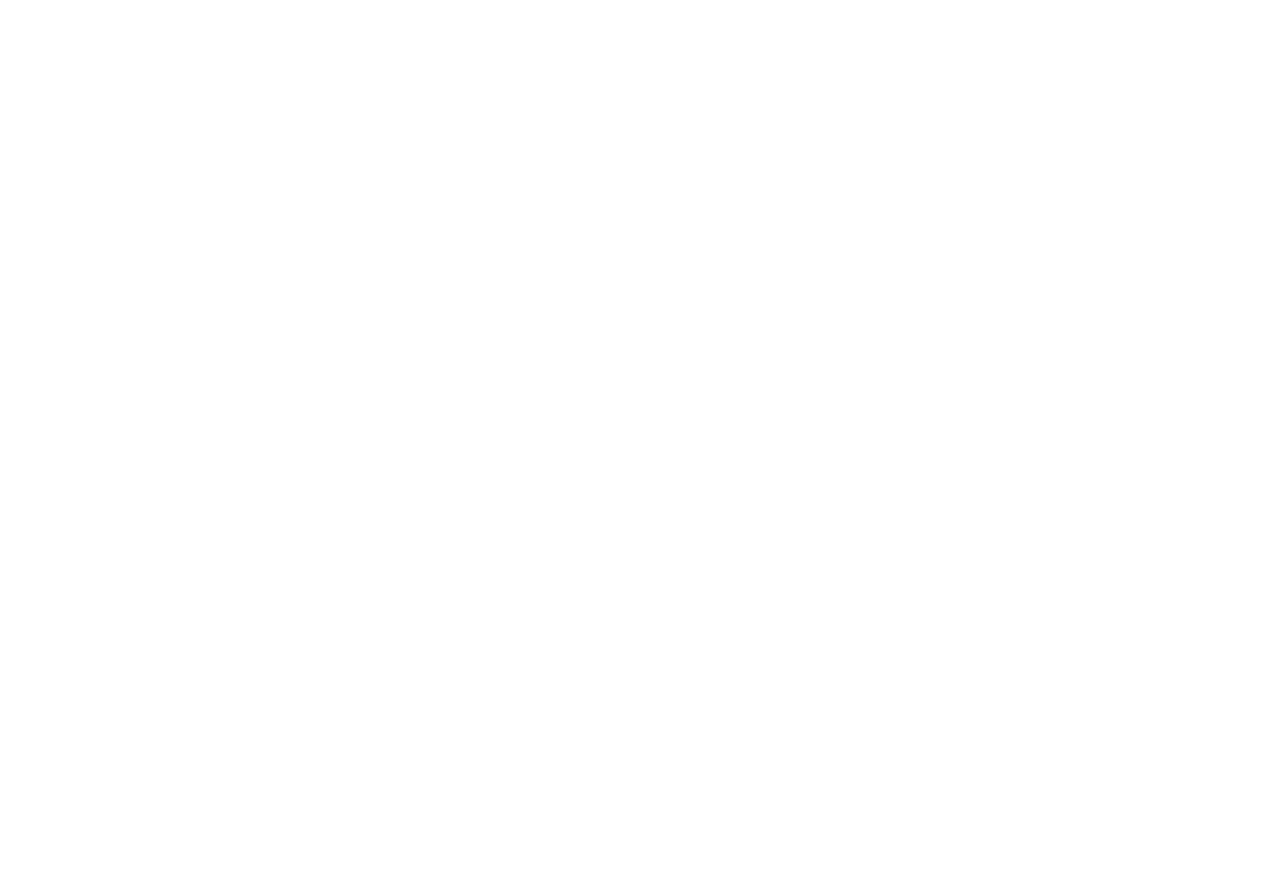
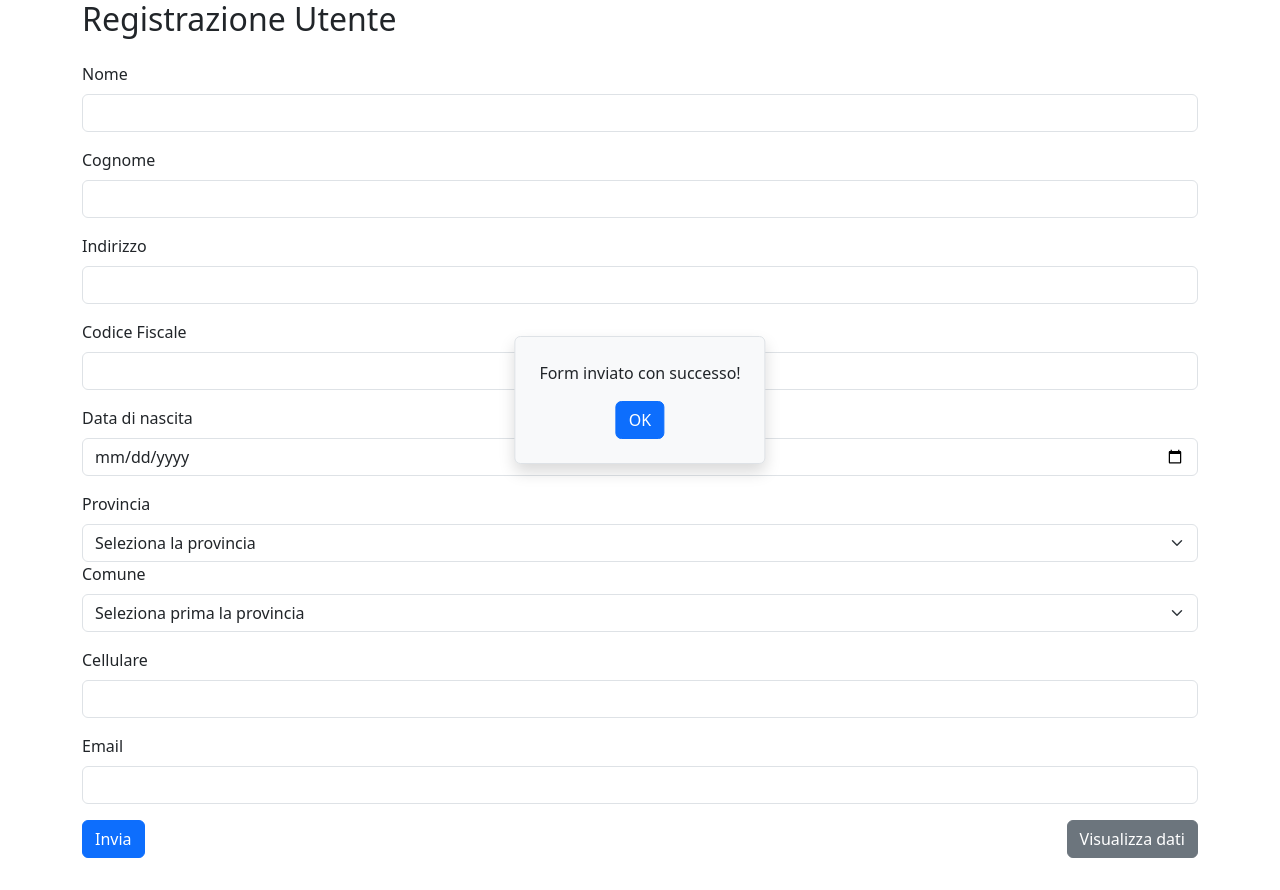
Before and after one commit to demandsupply/web_form_full-stack, a website: page public/index.html in a window 1280 px wide. Before the commit the page ends 800 px from the top, so only its background shows below. Drawn offline with nearby package versions, Linux system fonts and the light colour scheme.

Commit message:
Add: wrote form HTML structure

```diff
--- a/public/index.html
+++ b/public/index.html
@@ -1,11 +1,138 @@
 <!DOCTYPE html>
-<html lang="en">
-<head>
-    <meta charset="UTF-8">
-    <meta name="viewport" content="width=device-width, initial-scale=1.0">
-    <title>Web From</title>
-</head>
-<body>
+<html lang="it">
+  <head>
+    <meta charset="UTF-8" />
+    <title>Web form di registrazione utente</title>
+    <link href="https://cdn.jsdelivr.net/npm/bootstrap@5.3.2/dist/css/bootstrap.min.css" rel="stylesheet"/>
+    <link rel="stylesheet" href="styles.css">
+    <script src="javascript.js" defer></script>
+  </head>
+  <body>
+    <div class="container">
+      <div id="popup" class="position-fixed top-50 start-50 translate-middle bg-light text-dark border rounded p-4 shadow text-center" style="z-index: 1055;">
+        <p class="mb-3">Form inviato con successo!</p>
+        <button id="btnOk" class="btn btn-primary">OK</button>
+      </div>
+      <div id="overlay" class="position-fixed top-0 start-0 w-100 h-100 bg-dark bg-opacity-50" style="z-index: 1050; display: none;"></div>
 
-</body>
+
+      <h2 class="mb-4">Registrazione Utente</h2>
+      <form id="userForm" novalidate>
+        <div class="mb-3">
+          <label for="nome" class="form-label">Nome</label>
+          <input
+            type="text"
+            class="form-control"
+            id="nome"
+            maxlength="30"
+            required
+          />
+          <div class="invalid-feedback">
+            Inserisci un nome valido (solo lettere, 2-30 caratteri).
+          </div>
+        </div>
+
+        <div class="mb-3">
+          <label for="cognome" class="form-label">Cognome</label>
+          <input
+            type="text"
+            class="form-control"
+            id="cognome"
+            maxlength="30"
+            required
+          />
+          <div class="invalid-feedback">
+            Inserisci un cognome valido (solo lettere, 2-30 caratteri).
+          </div>
+        </div>
+
+        <div class="mb-3">
+          <label for="indirizzo" class="form-label">Indirizzo</label>
+          <input
+            type="text"
+            class="form-control"
+            id="indirizzo"
+            maxlength="50"
+            required
+          />
+          <div class="invalid-feedback">
+            Inserisci un indirizzo valido (5-50 caratteri).
+          </div>
+        </div>
+
+        <div class="mb-3">
+          <label for="cf" class="form-label">Codice Fiscale</label>
+          <input
+            type="text"
+            class="form-control"
+            id="cf"
+            maxlength="16"
+            required
+          />
+          <div class="invalid-feedback">
+            Inserisci un codife fiscale valido (es. RSSMRA85M01H501U).
+          </div>
+        </div>
+
+        <div class="mb-3">
+          <label for="nascita" class="form-label">Data di nascita</label>
+          <input
+            type="date"
+            class="form-control"
+            id="nascita"
+            required
+          />
+          <div class="invalid-feedback" id="dateFeedback">
+          </div>
+        </div>
+
+        <div class="mb-3">
+          <label for="provincia" class="form-label">Provincia</label>
+          <select class="form-select" id="provincia" required>
+            <option value="" selected disabled>Seleziona la provincia</option>
+          </select>
+          <div class="invalid-feedback">Seleziona una provincia valida.</div>
+
+          <label for="comune" class="form-label">Comune</label>
+          <select class="form-select" id="comune" required>
+            <option value="" selected disabled>Seleziona prima la provincia</option>
+          </select>
+          <div class="invalid-feedback">Seleziona un comune valido.</div>
+        </div>
+
+        <div class="mb-3">
+          <label for="cellulare" class="form-label">Cellulare</label>
+          <input
+            type="text"
+            class="form-control"
+            id="cellulare"
+            maxlength="10"
+            required
+          />
+          <div class="invalid-feedback">
+            Inserisci un numero di cellulare valido (10 cifre).
+          </div>
+        </div>
+
+        <div class="mb-3">
+          <label for="email" class="form-label">Email</label>
+          <input
+            type="email"
+            class="form-control"
+            id="email"
+            maxlength="40"
+            required
+          />
+          <div class="invalid-feedback">Inserisci una mail valida (es nome@gmail.com).</div>
+        </div>
+
+        <div class="d-flex justify-content-between mb-3">
+          <button type="submit" class="mb-3 btn btn-primary" id="submitBtn" >
+            Invia
+          </button>
+          <a href="/data" class="mb-3 btn btn-secondary" role="button">Visualizza dati</a>
+        </div>
+      </form>
+    </div>
+  </body>
 </html>
```
